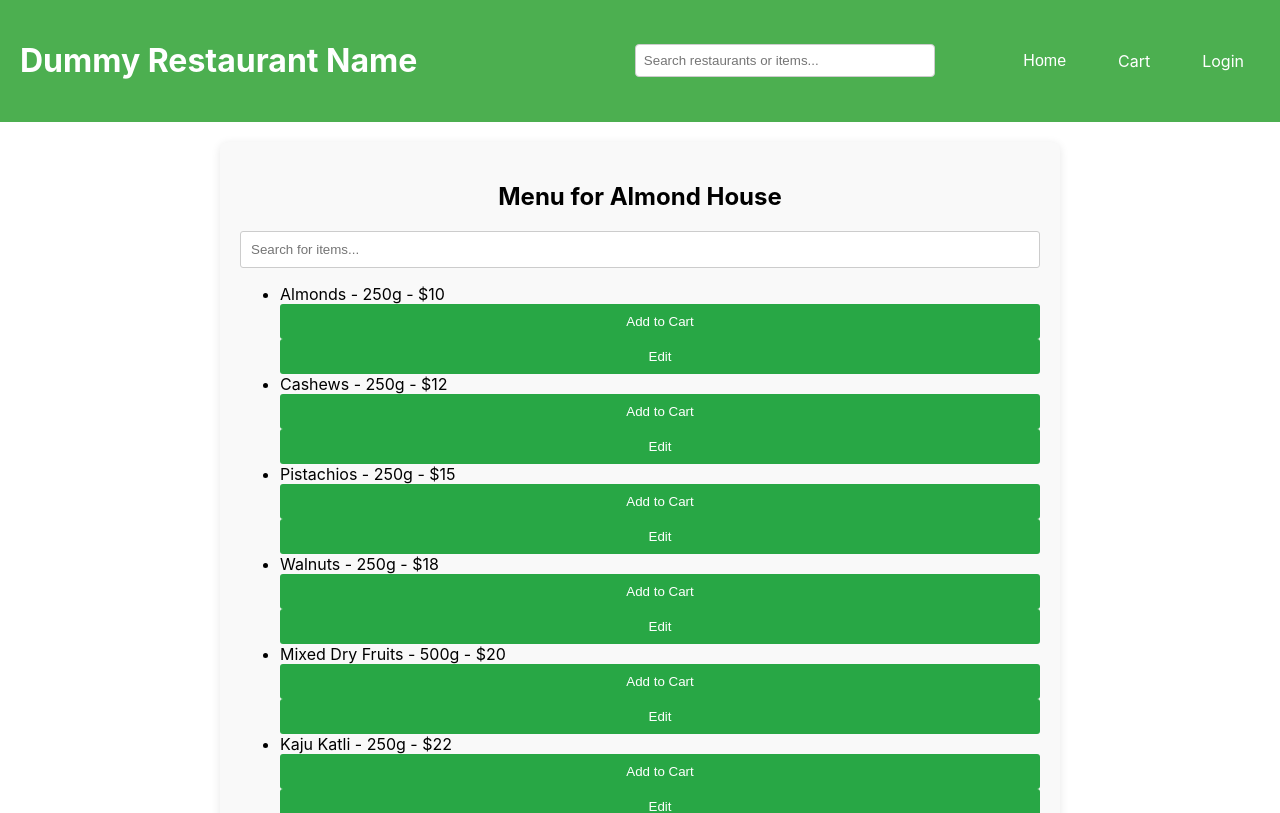
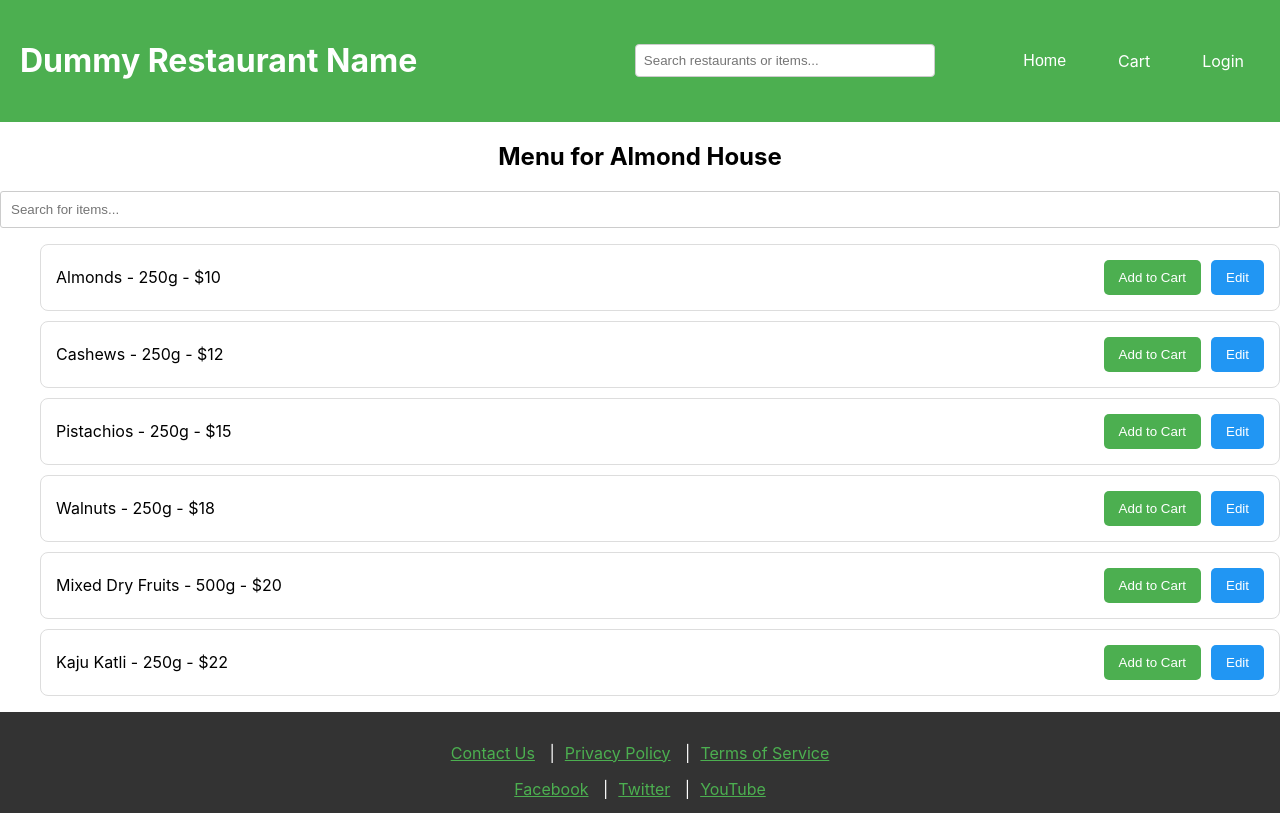
Before and after one commit to akhssm/restaurent, a React (Create React App) app: page /menu/1 in a window 1280 px wide. Shown: the top 813 px of the page. Built offline with nearby package versions, Linux system fonts and the light colour scheme.

Commit message:
Changed positions.

```diff
--- a/src/components/Menu/Menu.css
+++ b/src/components/Menu/Menu.css
@@ -1,14 +1,3 @@
-/* Menu.css */
-
-.menu-container {
-    padding: 20px;
-    background-color: #f9f9f9; /* Light background for contrast */
-    border-radius: 8px;
-    max-width: 800px; /* Limit the width for better readability */
-    margin: 20px auto; /* Center the menu on the page */
-    box-shadow: 0 2px 10px rgba(0, 0, 0, 0.1); /* Soft shadow for depth */
-}
-
 .menu-item {
     background-color: white; /* White background for menu items */
     border: 1px solid #ddd; /* Light border for separation */
@@ -16,29 +5,41 @@
     padding: 15px; /* Spacing inside the item */
     margin: 10px 0; /* Space between menu items */
     display: flex; /* Flexbox for alignment */
-    justify-content: space-between; /* Space between name and button */
+    justify-content: space-between; /* Space between item info and buttons */
     align-items: center; /* Center align items */
 }
 
-.menu-item h3 {
-    margin: 0; /* Remove default margin */
-    color: #333; /* Dark text color */
+.item-info {
+    flex: 1; /* Item information takes up the space before buttons */
 }
 
-.menu-item p {
-    margin: 0; /* Remove default margin */
-    color: #555; /* Slightly lighter text for price */
+.menu-buttons {
+    display: flex;
+    justify-content: space-between; /* Ensure buttons are spaced */
+    gap: 10px; /* Add spacing between the buttons */
 }
 
-button {
-    background-color: #4CAF50; /* Green */
-    color: white;
+.menu-buttons button {
     padding: 10px 15px;
     border: none;
     border-radius: 5px;
     cursor: pointer;
 }
 
-button:hover {
+.add-to-cart-button {
+    background-color: #4CAF50; /* Green color for Add to Cart */
+    color: white;
+}
+
+.edit-button {
+    background-color: #2196F3; /* Blue color for Edit */
+    color: white;
+}
+
+.add-to-cart-button:hover {
     background-color: #45a049; /* Darker green on hover */
 }
+
+.edit-button:hover {
+    background-color: #0b7dda; /* Darker blue on hover */
+}
--- a/src/components/Menu/Menu.jsx
+++ b/src/components/Menu/Menu.jsx
@@ -91,12 +91,16 @@ const Menu = () => {
       <ul>
         {filteredItems.length > 0 ? (
           filteredItems.map((item) => (
-            <li key={item.id}>
-              {item.name} - {item.quantity} - {item.price}
-              <button onClick={() => addToCart(item)}>Add to Cart</button>
-              <Link to={`/edit-menu/${id}/${item.id}`}>
-                <button>Edit</button>
-              </Link>
+            <li key={item.id} className="menu-item">
+              <div className="item-info">
+                {item.name} - {item.quantity} - {item.price}
+              </div>
+              <div className="menu-buttons">
+                <button className="add-to-cart-button" onClick={() => addToCart(item)}>Add to Cart</button>
+                <Link to={`/edit-menu/${id}/${item.id}`}>
+                  <button className="edit-button">Edit</button>
+                </Link>
+              </div>
             </li>
           ))
         ) : (
```
